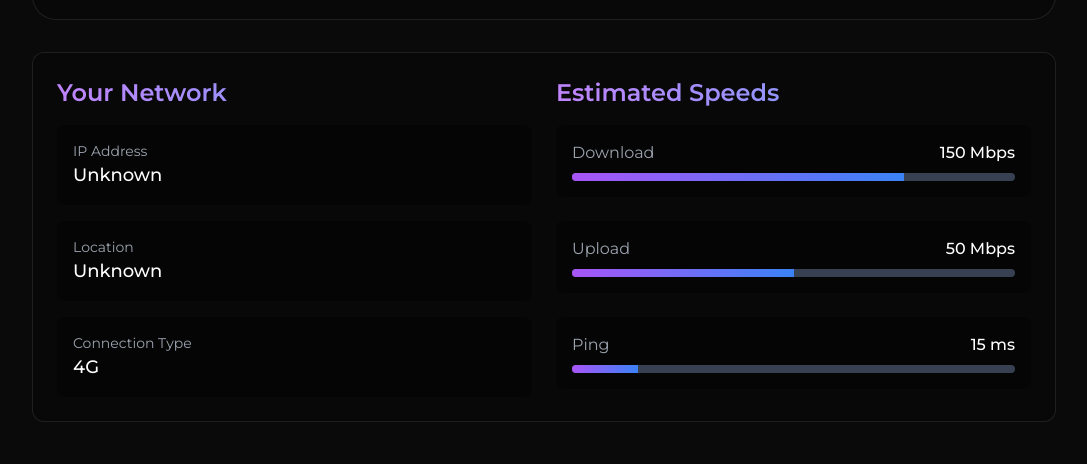
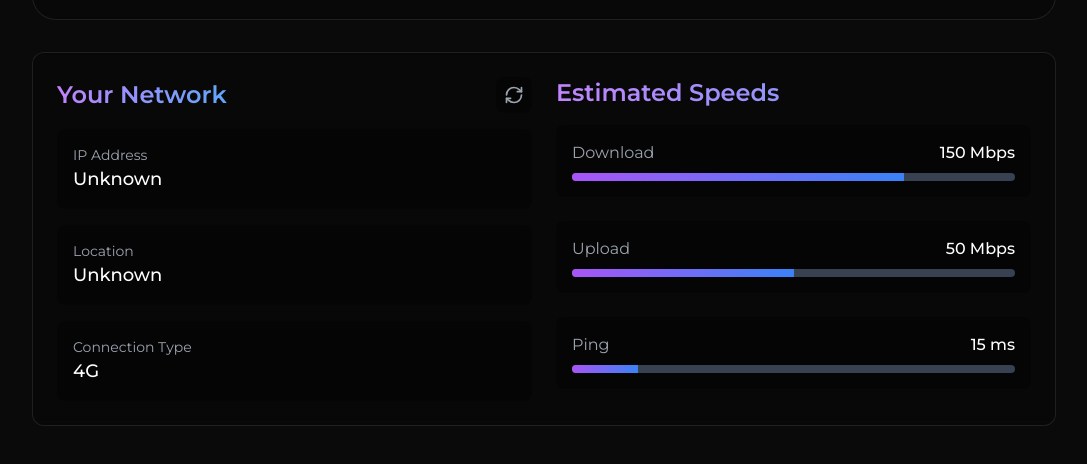
Before and after one commit to Victorola-coder/slow, a Next.js app: page / in a window 1280 px wide. Shown: the part 322-786 px from the top of the page, without its empty margins (96-1183 px from the left). Built offline with nearby package versions, Linux system fonts and the light colour scheme; no server answers.

Commit message:
feat: Add network info refresh functionality and connection monitoring

```diff
--- a/app/components/NetworkInfo.tsx
+++ b/app/components/NetworkInfo.tsx
@@ -1,6 +1,7 @@
 "use client";
 
 import { motion } from "framer-motion";
+import { RefreshCw } from "lucide-react";
 import { useState, useEffect } from "react";
 import { API_ENDPOINTS } from "../constants";
 import { getNetworkInfo } from "../lib/networkInfo";
@@ -23,16 +24,15 @@ interface NetworkInfoData {
 export default function NetworkInfo() {
   const [networkInfo, setNetworkInfo] = useState<NetworkInfoData | null>(null);
   const [loading, setLoading] = useState(true);
+  const [refreshing, setRefreshing] = useState(false);
 
-  useEffect(() => {
-    async function fetchNetworkInfo() {
+  const fetchNetworkInfo = async () => {
+    setRefreshing(true);
     try {
-        // Use our native implementation instead of API
       const info = await getNetworkInfo();
       setNetworkInfo(info);
     } catch (error) {
       console.error("Failed to fetch network info:", error);
-        // Fallback to API endpoint if native method fails
       try {
         const response = await fetch(API_ENDPOINTS.networkInfo);
         const data = await response.json();
@@ -42,10 +42,34 @@ export default function NetworkInfo() {
       }
     } finally {
       setLoading(false);
+      setRefreshing(false);
     }
+  };
+
+  useEffect(() => {
+    fetchNetworkInfo();
+
+    // Listen for online/offline events
+    window.addEventListener("online", fetchNetworkInfo);
+    window.addEventListener("offline", fetchNetworkInfo);
+
+    // Listen for VPN/connection changes
+    const connection = (navigator as any).connection;
+    if (connection) {
+      connection.addEventListener("change", fetchNetworkInfo);
     }
 
-    fetchNetworkInfo();
+    // Refresh every 30 seconds to catch VPN changes
+    const intervalId = setInterval(fetchNetworkInfo, 30000);
+
+    return () => {
+      window.removeEventListener("online", fetchNetworkInfo);
+      window.removeEventListener("offline", fetchNetworkInfo);
+      if (connection) {
+        connection.removeEventListener("change", fetchNetworkInfo);
+      }
+      clearInterval(intervalId);
+    };
   }, []);
 
   if (loading) {
@@ -71,9 +95,22 @@ export default function NetworkInfo() {
     <div className="grid grid-cols-1 md:grid-cols-2 gap-6 p-6 rounded-xl bg-black/20 backdrop-blur-sm border border-white/10">
       {/* Left Column - Network Info */}
       <div>
-        <h2 className="text-2xl font-semibold bg-gradient-to-r from-purple-400 to-blue-400 bg-clip-text text-transparent mb-4">
+        <div className="flex items-center justify-between mb-4">
+          <h2 className="text-2xl font-semibold bg-gradient-to-r from-purple-400 to-blue-400 bg-clip-text text-transparent">
             Your Network
           </h2>
+          <button
+            onClick={fetchNetworkInfo}
+            disabled={refreshing}
+            className="p-2 rounded-lg bg-black/30 hover:bg-black/40 transition-colors"
+          >
+            <RefreshCw
+              className={`w-5 h-5 text-gray-400 ${
+                refreshing ? "animate-spin" : "hover:text-white"
+              }`}
+            />
+          </button>
+        </div>
         <div className="space-y-4">
           <div className="p-4 rounded-lg bg-black/30">
             <p className="text-gray-400 text-sm">IP Address</p>
```
Lines whose indentation alone changed are shown as unchanged.
